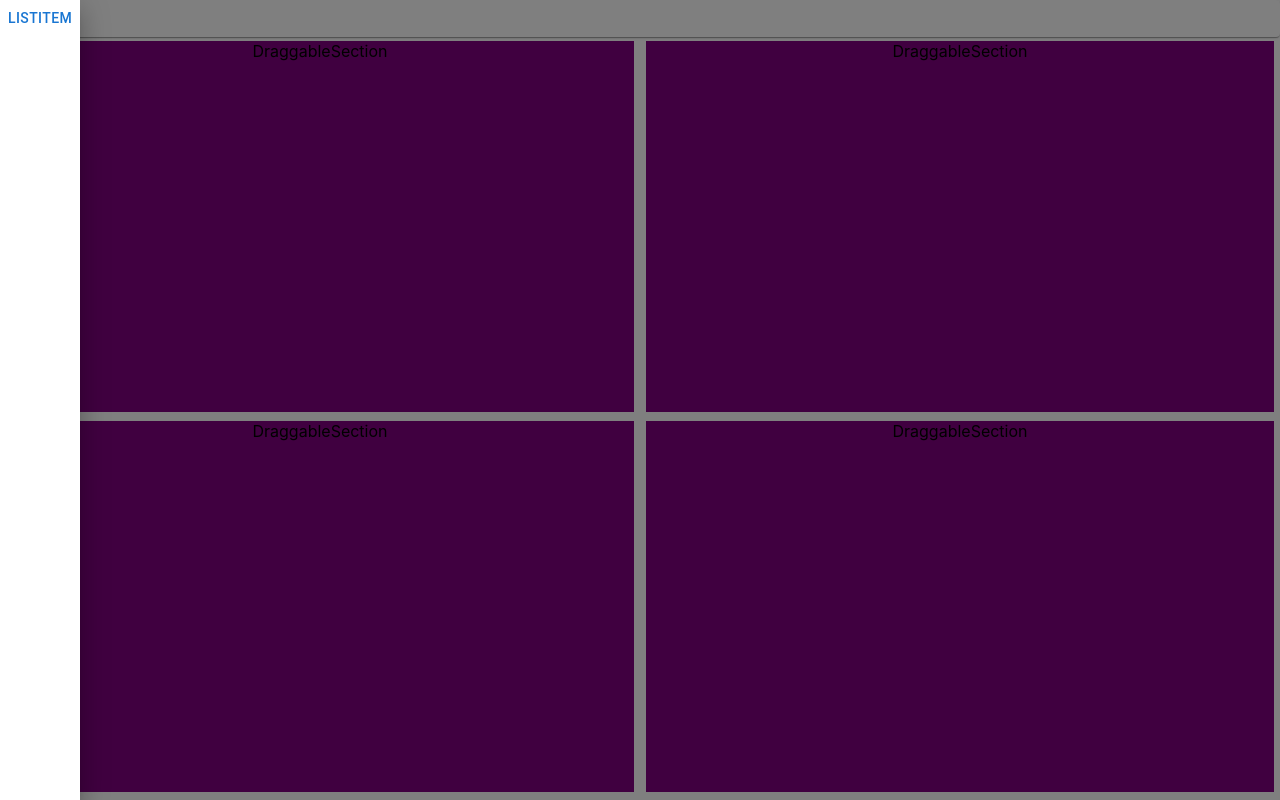
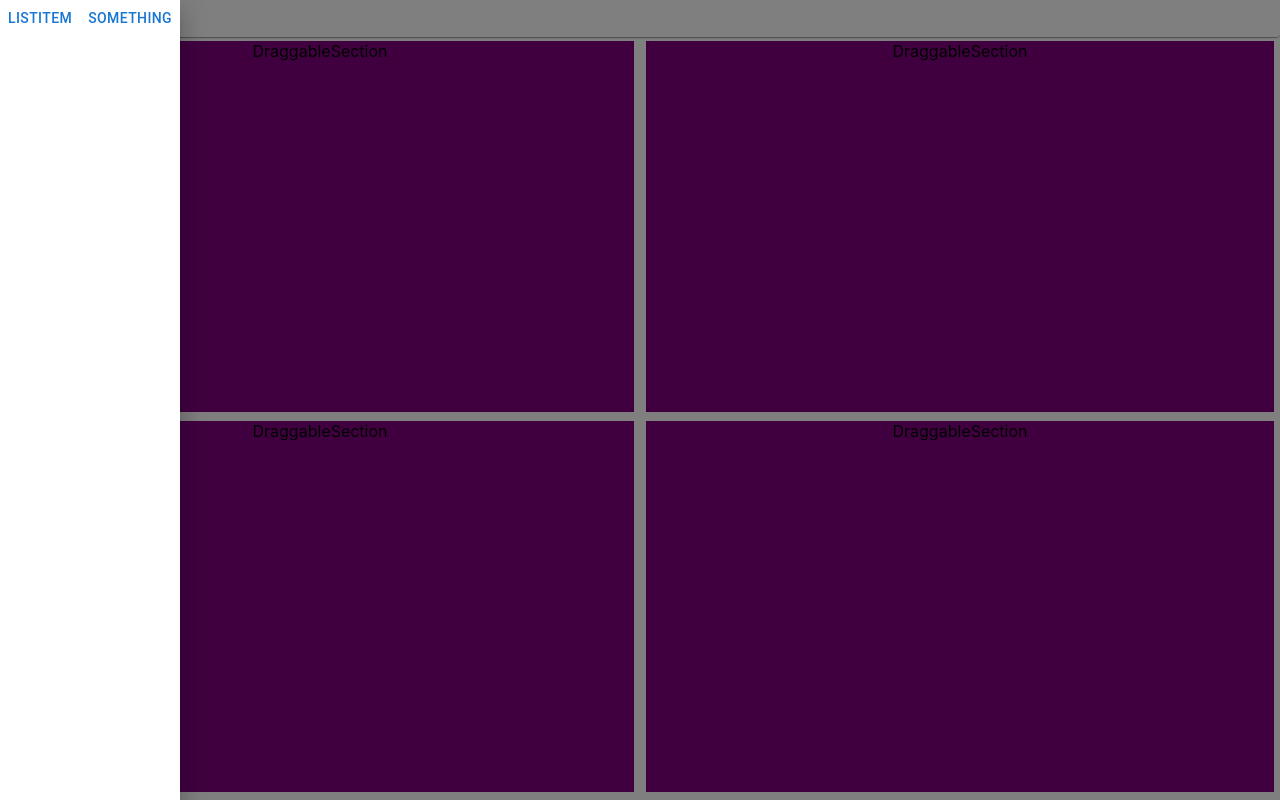
Before and after one commit to GBlackwell1/__board, a React (Create React App) app: page / in a window 1280 px wide. Both pictures are taken after a click on the button "__BOARD". Built offline with nearby package versions, Linux system fonts and the light colour scheme.

Commit message:
Initial draggability

```diff
--- a/src/App.tsx
+++ b/src/App.tsx
@@ -1,9 +1,8 @@
-import React, {useState, useEffect } from 'react';
+import React from 'react';
 import './App.css';
 import UI from './components/UI';
 
 const App: React.FC = () => {  // React.FC <= function component
-  const [open, setOpen] = useState<boolean>(false);
   // TODO: Make a list of all the elements in the board
   // TODO: Make sure the drawer opening is cohesive with the logo __board
   // TODO: Make sure individual elements support click and drag to additional elevations
--- a/src/components/UI.tsx
+++ b/src/components/UI.tsx
@@ -1,4 +1,4 @@
-import React, {useState, useEffect } from 'react';
+import React, {useState} from 'react';
 import { Drawer, Button, Paper } from "@mui/material";
 import ListItem from '../widgets/ListItem';
 
@@ -14,7 +14,7 @@ const UI: React.FC = () => {
         __Board
       </Button>
       <Drawer open={open} onClose={() => setOpen(false)}>
-        <ListItem />
+        <ListItem ListItemName='PLACEHOLDER'/>
       </Drawer>
 
     </Paper>
--- a/src/widgets/ListItem.tsx
+++ b/src/widgets/ListItem.tsx
@@ -1,12 +1,41 @@
-import React from 'react';
+import React, {useRef, useEffect} from 'react';
 import {Button, Tooltip} from '@mui/material';
-const ListItem: React.FC = () => {
+// FIXME: Rapid and errative dragging causes the item to be lost
+type Props = { ListItemName: string; };
+const ListItem: React.FC<Props> = ({ListItemName}) => {
+    let dragItemRef = useRef<HTMLElement | null>(null);
+    // Controls how the item is dragged
+    const onMouseDrag = (event: MouseEvent) => {
+        const { movementX, movementY } = event;
+        let computedStyle = window.getComputedStyle(dragItemRef.current as HTMLElement);
+        let leftValue: number = parseInt(computedStyle.left);
+        let topValue: number = parseInt(computedStyle.top);
+        if (dragItemRef.current) {
+            dragItemRef.current.style.left = `${leftValue + movementX}px`;
+            dragItemRef.current.style.top = `${topValue + movementY}px`;
+        }
+    };
+    // Below sets the item to be draggable and non-draggable
+    const setClickedItem = () => {
+        dragItemRef.current = document.getElementById(`${ListItemName}-draggable`);
+        dragItemRef.current?.addEventListener("mousedown", () => {
+            dragItemRef.current?.addEventListener("mousemove", onMouseDrag);
+        });
+    }
+    document.addEventListener("mouseup", () => {
+        dragItemRef.current?.removeEventListener("mousemove", onMouseDrag);
+    });
     // TODO: Do some animation that shows dragability to spots on the board
     return (
         <div>
             <Tooltip title="List Item" placement='right'>
                 <Button>ListItem</Button>
             </Tooltip>
+            <Button id={`${ListItemName}-draggable`}
+
+                onPointerDown={setClickedItem}>
+                something
+            </Button>
         </div>
      );
 };
```
